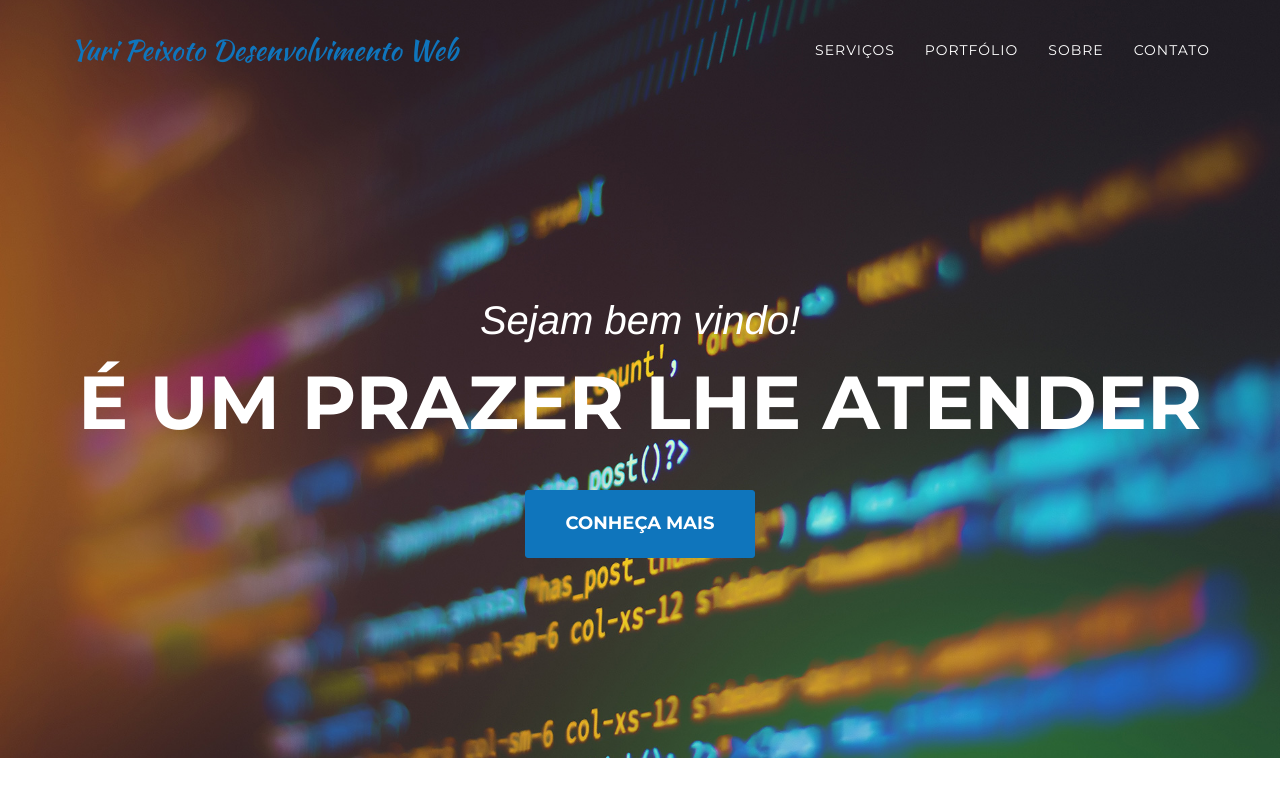
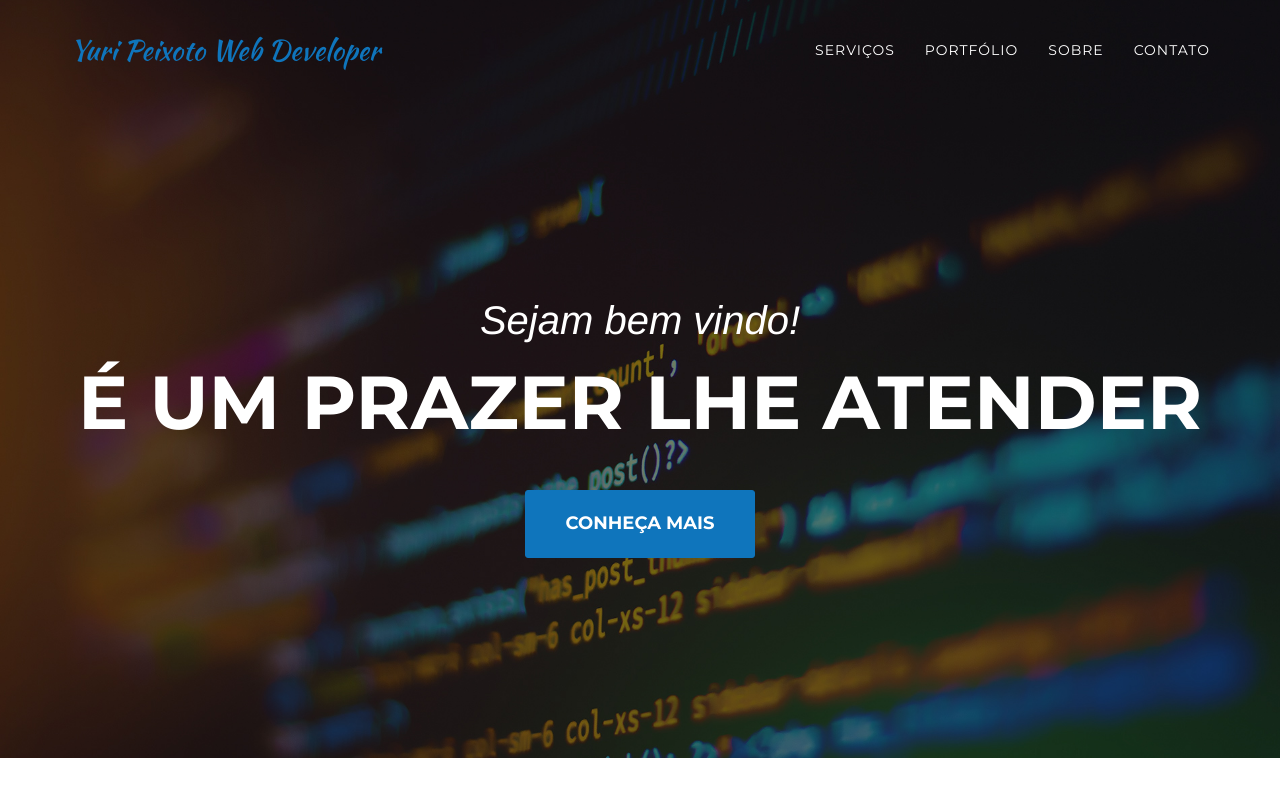
Before and after one commit to yuriPeixoto/yuripeixoto.github.io, a Jekyll site: the page built from index.md, in a window 1280 px wide and 900 px high. Shown: the top 797 px of the window. Built offline with Jekyll 4.4.1, drawn with Linux system fonts in a browser that asks for light colours; nearby versions of some CDN libraries; some web fonts are replaced.

```diff
--- a/_config.yml
+++ b/_config.yml
@@ -13,14 +13,14 @@
 # you will see them accessed via {{ site.title }}, {{ site.email }}, and so on.
 # You can create any custom variable you would like, and they will be accessible
 # in the templates via {{ site.myvariable }}.
-title: Yuri Peixoto Desenvolvimento Web
+title: Yuri Peixoto Web Developer
 email: yuripeixoto@gmail.com
 description: >- # this means to ignore newlines until "baseurl:"
   Portfolio do desenvolvedor web Yuri Peixoto, de Cuiabá-MT.
 baseurl: "" # the subpath of your site, e.g. /blog
 url: "" # the base hostname & protocol for your site, e.g. http://example.com
-twitter_username: jekyllrb
-github_username:  jekyll
+twitter_username: yuripeixoto
+github_username:  yuriPeixoto
 
 # Build settings
 markdown: kramdown
```
Also changed, not shown: README.md, assets/img/header-bg.jpg.
